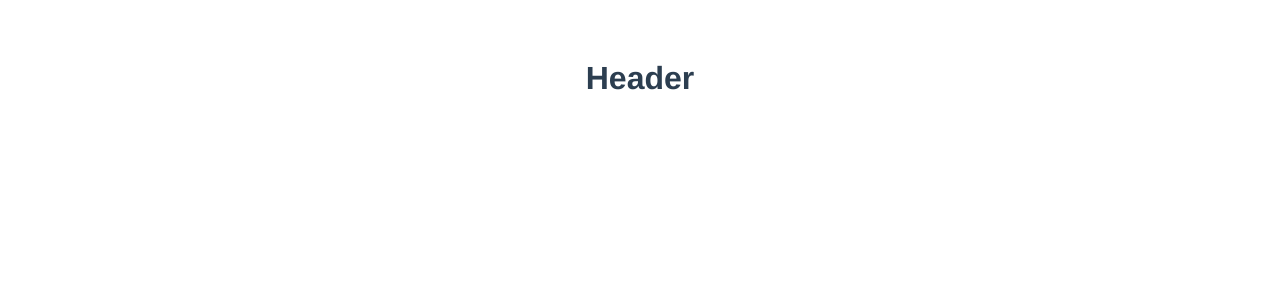
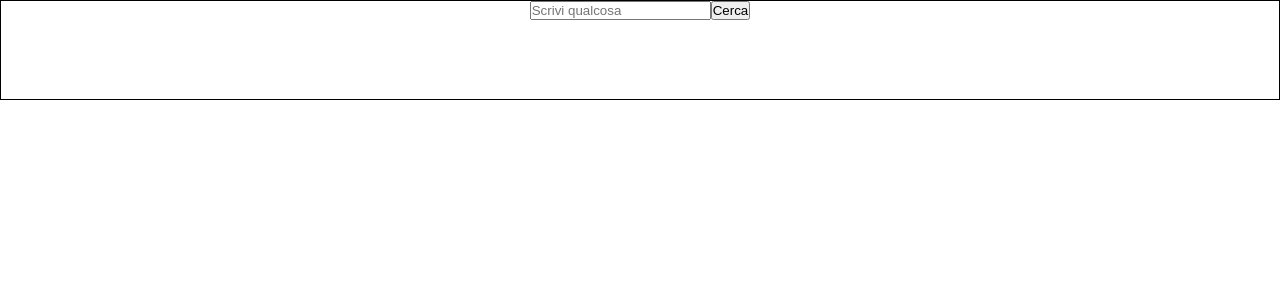
Before and after one commit to Vincedinardo21/vue-boolflix, a Vue app: page / in a window 1280 px wide. Shown: the top 300 px of the page. Built offline with nearby package versions, Linux system fonts and the light colour scheme.

Commit message:
Struttura completa

```diff
--- a/src/App.vue
+++ b/src/App.vue
@@ -20,12 +20,18 @@ export default {
 </script>
 
 <style lang="scss">
+* {
+  margin: 0;
+  padding: 0;
+  box-sizing: border-box;
+}
+
 #app {
   font-family: Avenir, Helvetica, Arial, sans-serif;
   -webkit-font-smoothing: antialiased;
   -moz-osx-font-smoothing: grayscale;
   text-align: center;
   color: #2c3e50;
-  margin-top: 60px;
+  //margin-top: 60px;
 }
 </style>
--- a/src/components/MyHeader.vue
+++ b/src/components/MyHeader.vue
@@ -1,5 +1,10 @@
 <template>
-    <h1>Header</h1>
+  <header>
+    <div>
+      <input type="search" placeholder="Scrivi qualcosa">
+      <button>Cerca</button>
+    </div>
+  </header>
 </template>
 
 <script>
@@ -10,5 +15,8 @@ export default {
 
 <!-- Add "scoped" attribute to limit CSS to this component only -->
 <style scoped lang="scss">
-
+  header{
+    min-height: 100px;
+    border: 1px solid black;
+  }
 </style>
```
Also changed, not shown: src/components/FilmCard.vue (added, +23 -0 lines), src/components/FilmList.vue (added, +22 -0 lines).
